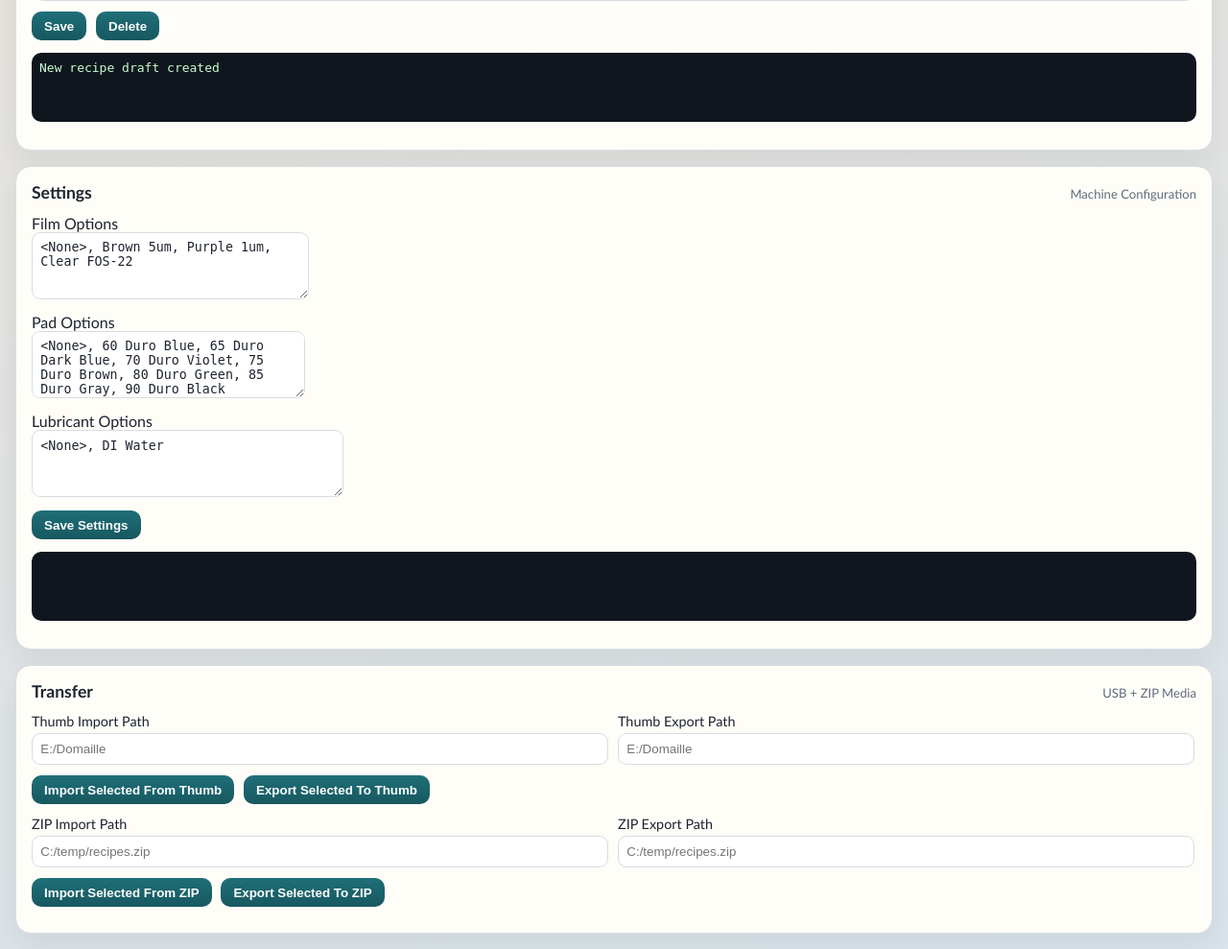
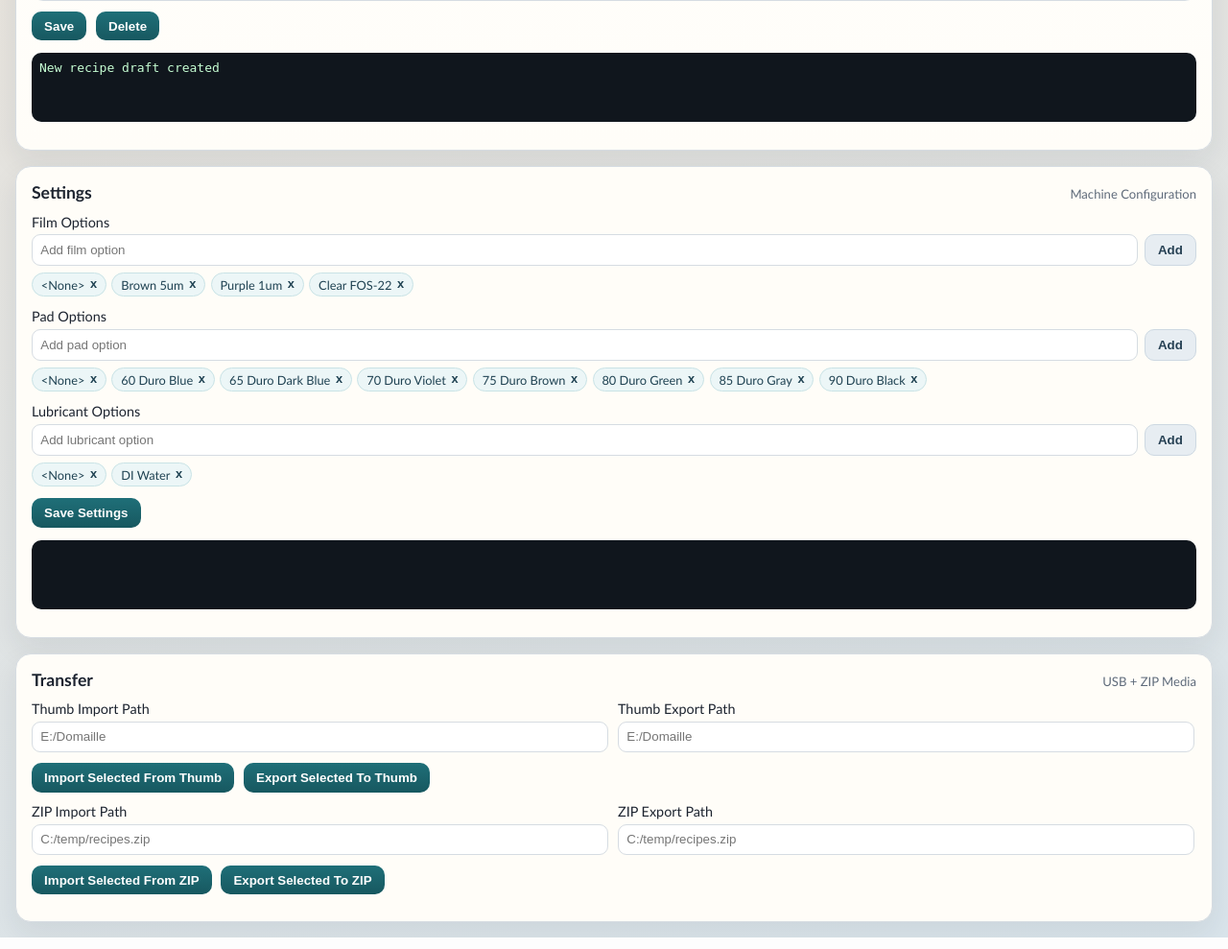
Before and after one commit to por-dgo/chef-domaille, a Flask app: page / in a window 1280 px wide. Shown: the part 787-1776 px from the top of the page at 96% size. Run offline with Flask 3, Linux system fonts and the light colour scheme.

Commit message:
feat: compact settings chip editor for consumable lists

```diff
--- a/static/app.css
+++ b/static/app.css
@@ -201,6 +201,57 @@ button:hover {
   color: #2a3946;
 }
 
+.settings-group {
+  margin-bottom: 0.75rem;
+}
+
+.settings-label {
+  display: block;
+  font-size: 0.9rem;
+  margin-bottom: 0.3rem;
+}
+
+.chip-input-row {
+  display: flex;
+  gap: 0.45rem;
+}
+
+.chip-list {
+  display: flex;
+  flex-wrap: wrap;
+  gap: 0.35rem;
+  margin-top: 0.45rem;
+  min-height: 1.6rem;
+}
+
+.chip {
+  display: inline-flex;
+  align-items: center;
+  gap: 0.35rem;
+  background: #ecf6f7;
+  border: 1px solid #c9e3e6;
+  color: #1f4252;
+  border-radius: 999px;
+  padding: 0.2rem 0.55rem;
+  font-size: 0.8rem;
+}
+
+.chip-remove {
+  border: none;
+  background: transparent;
+  color: #1f4252;
+  cursor: pointer;
+  padding: 0;
+  font-size: 0.8rem;
+  line-height: 1;
+}
+
+.secondary-btn {
+  background: #e7edf2;
+  color: #274154;
+  border: 1px solid #cdd8e2;
+}
+
 .status {
   background: #10161d;
   color: #c7ffd4;
--- a/static/app.js
+++ b/static/app.js
@@ -99,26 +99,105 @@ function setSelectValue(id, value) {
   select.value = safeValue;
 }
 
+function uniqueValues(items) {
+  const seen = new Set();
+  const result = [];
+  for (const raw of items || []) {
+    const value = String(raw || "").trim();
+    if (!value) continue;
+    const key = value.toLowerCase();
+    if (seen.has(key)) continue;
+    seen.add(key);
+    result.push(value);
+  }
+  return result;
+}
+
+function renderOptionChips(kind) {
+  const idPrefix = kind.toLowerCase();
+  const container = el(`${idPrefix}OptionList`);
+  if (!container) return;
+  container.innerHTML = "";
+  const values = state.consumables[kind] || [];
+  for (const value of values) {
+    const chip = document.createElement("span");
+    chip.className = "chip";
+    chip.textContent = value;
+
+    const removeBtn = document.createElement("button");
+    removeBtn.type = "button";
+    removeBtn.className = "chip-remove";
+    removeBtn.textContent = "x";
+    removeBtn.setAttribute("aria-label", `Remove ${value}`);
+    removeBtn.addEventListener("click", () => {
+      state.consumables[kind] = values.filter((item) => item !== value);
+      renderOptionChips(kind);
+      populateSelectDropdowns();
+    });
+
+    chip.appendChild(removeBtn);
+    container.appendChild(chip);
+  }
+}
+
+function addOption(kind) {
+  const idPrefix = kind.toLowerCase();
+  const input = el(`${idPrefix}OptionInput`);
+  if (!input) return;
+  const next = input.value.trim();
+  if (!next) return;
+  const merged = [...(state.consumables[kind] || []), next];
+  state.consumables[kind] = uniqueValues(merged);
+  input.value = "";
+  renderOptionChips(kind);
+  populateSelectDropdowns();
+}
+
 function loadSettingsEditor() {
-  el("filmOptions").value = (state.consumables.Film || []).join(", ");
-  el("padOptions").value = (state.consumables.Pad || []).join(", ");
-  el("lubricantOptions").value = (state.consumables.Lubricant || []).join(", ");
+  state.consumables = {
+    Film: uniqueValues(state.consumables.Film || []),
+    Pad: uniqueValues(state.consumables.Pad || []),
+    Lubricant: uniqueValues(state.consumables.Lubricant || []),
+  };
+  renderOptionChips("Film");
+  renderOptionChips("Pad");
+  renderOptionChips("Lubricant");
 }
 
 async function saveSettings() {
   try {
     const consumables = {
-      Film: el("filmOptions").value.split(",").map(s => s.trim()).filter(s => s),
-      Pad: el("padOptions").value.split(",").map(s => s.trim()).filter(s => s),
-      Lubricant: el("lubricantOptions").value.split(",").map(s => s.trim()).filter(s => s),
+      Film: uniqueValues(state.consumables.Film || []),
+      Pad: uniqueValues(state.consumables.Pad || []),
+      Lubricant: uniqueValues(state.consumables.Lubricant || []),
     };
     await api("/api/settings/consumables", "PUT", consumables);
     state.consumables = consumables;
     populateSelectDropdowns();
+    loadSettingsEditor();
     settingsStatus("Settings saved!");
   } catch (e) {
     settingsStatus(e.message, true);
   }
+}
+
+function wireSettingsEditor() {
+  ["Film", "Pad", "Lubricant"].forEach((kind) => {
+    const idPrefix = kind.toLowerCase();
+    const addBtn = el(`add${kind}OptionBtn`);
+    const input = el(`${idPrefix}OptionInput`);
+    if (addBtn) {
+      addBtn.addEventListener("click", () => addOption(kind));
+    }
+    if (input) {
+      input.addEventListener("keydown", (event) => {
+        if (event.key === "Enter") {
+          event.preventDefault();
+          addOption(kind);
+        }
+      });
+    }
+  });
 }
 
 function defaultStep() {
@@ -376,6 +455,7 @@ function wireEvents() {
 
 wireEvents();
 wireTabs();
+wireSettingsEditor();
 loadConsumables().catch(e => settingsStatus(e.message, true));
 refreshRecipes().catch(e => status(e.message, true));
 newRecipe();
--- a/templates/index.html
+++ b/templates/index.html
@@ -110,20 +110,29 @@
             <h2>Settings</h2>
             <span class="panel-sub">Machine Configuration</span>
           </div>
-          <div class="row">
-            <label>Film Options
-              <textarea id="filmOptions" placeholder="Enter comma-separated values"></textarea>
-            </label>
+          <div class="settings-group">
+            <label class="settings-label" for="filmOptionInput">Film Options</label>
+            <div class="chip-input-row">
+              <input id="filmOptionInput" placeholder="Add film option" />
+              <button type="button" id="addFilmOptionBtn" class="secondary-btn">Add</button>
+            </div>
+            <div id="filmOptionList" class="chip-list" aria-live="polite"></div>
           </div>
-          <div class="row">
-            <label>Pad Options
-              <textarea id="padOptions" placeholder="Enter comma-separated values"></textarea>
-            </label>
+          <div class="settings-group">
+            <label class="settings-label" for="padOptionInput">Pad Options</label>
+            <div class="chip-input-row">
+              <input id="padOptionInput" placeholder="Add pad option" />
+              <button type="button" id="addPadOptionBtn" class="secondary-btn">Add</button>
+            </div>
+            <div id="padOptionList" class="chip-list" aria-live="polite"></div>
           </div>
-          <div class="row">
-            <label>Lubricant Options
-              <textarea id="lubricantOptions" placeholder="Enter comma-separated values"></textarea>
-            </label>
+          <div class="settings-group">
+            <label class="settings-label" for="lubricantOptionInput">Lubricant Options</label>
+            <div class="chip-input-row">
+              <input id="lubricantOptionInput" placeholder="Add lubricant option" />
+              <button type="button" id="addLubricantOptionBtn" class="secondary-btn">Add</button>
+            </div>
+            <div id="lubricantOptionList" class="chip-list" aria-live="polite"></div>
           </div>
           <div class="row">
             <button id="saveSettingsBtn">Save Settings</button>
```
